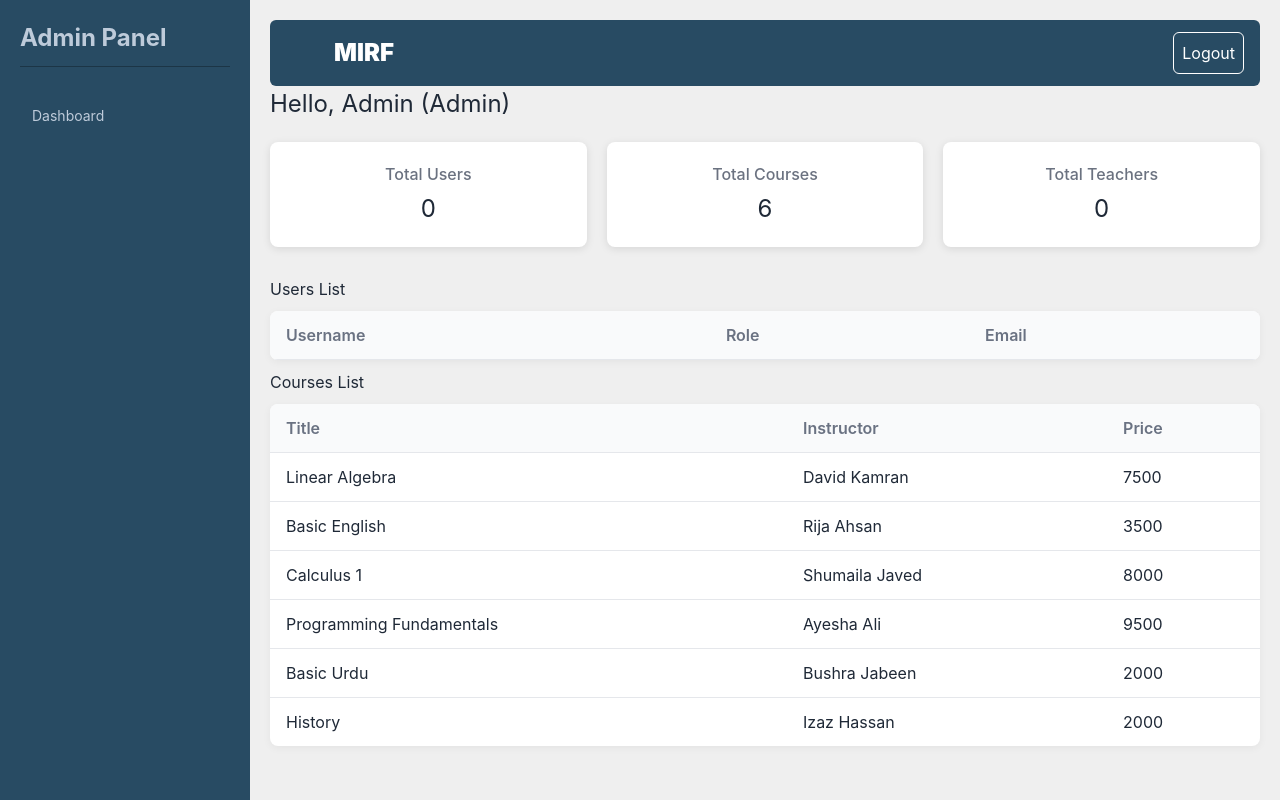
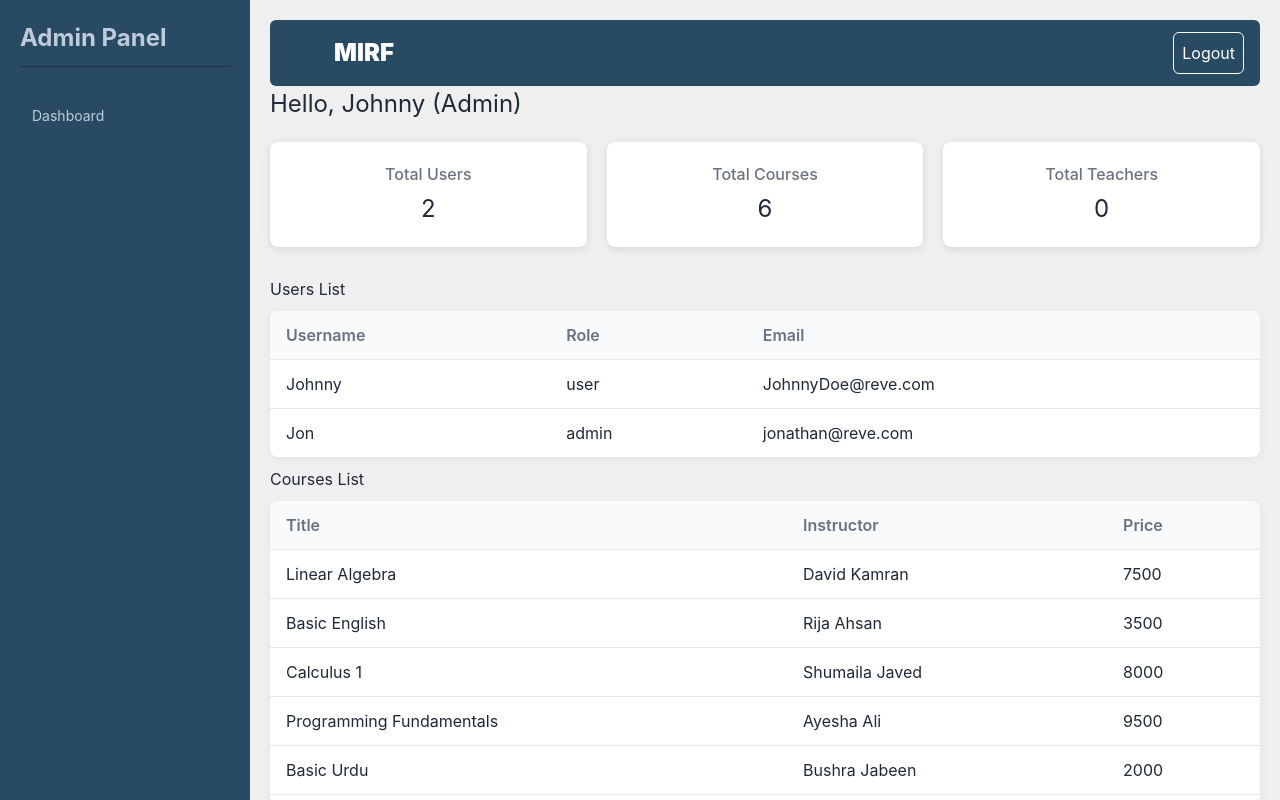
Before and after one commit to Nefertiti23/LMS-WebProj, a React (Vite) app in the folder my-app/: page /admin-dashboard in a window 1280 px wide. Built offline with nearby package versions, Linux system fonts and the light colour scheme; some icons are missing.

Commit message:
local storage fix and teacher recognised

```diff
--- a/my-app/src/App.jsx
+++ b/my-app/src/App.jsx
@@ -29,8 +29,14 @@ export default function App() {
           avgScore: 33
         }
       }
-    }
-    ];
+    },
+    {
+      email: 'jonathan@reve.com',
+      username: 'Jon',
+      password: 'password123',
+      role: 'admin',
+      joinDate: '10-10-23'
+    }];
   });
 
   const [currentuser, setCurrentUser] = useState(() => {
@@ -67,6 +73,10 @@ export default function App() {
     localStorage.setItem('currentUser', JSON.stringify(currentuser));
   }, [currentuser]);
 
+  useEffect(() => {
+    localStorage.setItem('allUsers', JSON.stringify(allUsers));
+  }, [allUsers]);
+
   console.log(allUsers);
 
   return (
--- a/my-app/src/components/person1/Admin-dashboard/Admin-dashboard.jsx
+++ b/my-app/src/components/person1/Admin-dashboard/Admin-dashboard.jsx
@@ -3,26 +3,21 @@ import TopNav from '../Dashboard/TopNav';
 import './admin-dashboard.css';
 import { courses } from '../../person2/courses'; // import courses
 
-export default function AdminDashboard() {
-  // Get logged-in user from localStorage
-  const user = JSON.parse(localStorage.getItem('loggedInUser'));
-
-  // Get all users from localStorage
-  const allUsers = JSON.parse(localStorage.getItem('allUsers')) || [];
-
+export default function AdminDashboard({theuser, allusers}) {
+  console.log(allusers);
   // Stats
-  const totalUsers = allUsers.length;
+  const totalUsers = allusers.length;
   const totalCourses = courses.length;
-  const totalTeachers = allUsers.filter(u => u.role === 'Teacher').length;
+  const totalTeachers = allusers.filter(u => u.role === 'teacher').length;
 
   return (
     <div className="admin-dashboard-wrapper">
       <SideNav />
       <div className="admin-dashboard-content-wrapper">
-        <TopNav user={user} />
+        <TopNav user={theuser} />
 
         <div className="admin-dashboard-content">
-          <h2>Hello, {user?.username || "Admin"} (Admin)</h2>
+          <h2>Hello, {theuser?.username || "Admin"} (Admin)</h2>
 
           <div className="cards-container">
             <div className="card">
@@ -49,7 +44,7 @@ export default function AdminDashboard() {
               </tr>
             </thead>
             <tbody>
-              {allUsers.map((u, index) => (
+              {allusers.map((u, index) => (
                 <tr key={index}>
                   <td>{u.username}</td>
                   <td>{u.role}</td>
--- a/my-app/src/components/person1/Signup/Signup.jsx
+++ b/my-app/src/components/person1/Signup/Signup.jsx
@@ -3,6 +3,8 @@ import { useNavigate } from 'react-router-dom';
 import './Signup.css';
 
 export default function Signup({handleUser, allusers, handleUsers}) {
+  console.log(allusers);
+
   const navigate = useNavigate();
   const [username, setUsername] = useState('');
   const [email, setEmail] = useState('');
@@ -88,7 +90,6 @@ export default function Signup({handleUser, allusers, handleUsers}) {
         <select value={role} onChange={e => setRole(e.target.value)}>
           <option value="user">User</option>
           <option value="teacher">Teacher</option>
-          <option value="admin">Admin</option>
         </select>
       </div>
 
--- a/my-app/src/components/person1/Teacher-dashboard/Teacher-dashboard.jsx
+++ b/my-app/src/components/person1/Teacher-dashboard/Teacher-dashboard.jsx
@@ -2,10 +2,9 @@ import SideNavBar from './SideNavBar';
 import './Teacher-dashboard.css';
 import TopNav from '../Dashboard/TopNav';
 
-export default function TeacherDashboard() {
-  const user = JSON.parse(localStorage.getItem('loggedInUser'));
+export default function TeacherDashboard({currentUser}) {
 
-  if (!user) return <p>Please log in</p>;
+  if (!currentUser) return <p className='text-center my-20 text-md'>Please log in</p>;
 
   const dummyTeachingCourses = [
     { id: 1, title: "React Basics", students: 25 },
@@ -19,7 +18,7 @@ export default function TeacherDashboard() {
       <div className="teacher-dashboard-content">
         <TopNav />
         <p className="username">
-          Hello, <span className="username-name">{user.username}</span> (Teacher)
+          Hello, <span className="username-name">{currentUser.username}</span> (Teacher)
         </p>
 
         <section className="teaching-courses">
--- a/my-app/src/components/person2/CourseEnrollment/CourseEnrollment.jsx
+++ b/my-app/src/components/person2/CourseEnrollment/CourseEnrollment.jsx
@@ -3,6 +3,7 @@ import { courses } from "../courses";
 import "./CourseEnrollment.css";
 import Box from '@mui/material/Box';
 import LinearProgress from '@mui/material/LinearProgress';
+import AssignmentSubmission from "../../person3/Assignmentsubmission/Assignmentsubmission";
 
 function LinearDeterminate() {
 
@@ -42,6 +43,7 @@ function CourseEnrollment() {
               {/* <p className="font-bold text-(--primary)!">Price: Rs {course.price}</p> */}
               <LinearDeterminate />
               <p className="text-sm">3/6 quizzes completed</p>
+              <AssignmentSubmission />
             </div>
           ))}
         </div>
--- a/my-app/src/components/person3/Lessonviewer/Lessonviewer.jsx
+++ b/my-app/src/components/person3/Lessonviewer/Lessonviewer.jsx
@@ -1,6 +1,6 @@
 // src/components/LessonViewer.jsx
-import React from "react";
 import { Box, Typography, List, ListItem, ListItemText } from "@mui/material";
+import './Lessonviewer.css'
 
 const LessonViewer = ({ course }) => {
   if (!course) {
@@ -17,8 +17,8 @@ const LessonViewer = ({ course }) => {
         {course.modules.map((mod, index) => (
           <ListItem key={index} sx={{ borderBottom: "1px solid #eee" }}>
             <ListItemText
-              primary={mod.title} // ✅ FIXED
-              secondary={`Video: ${mod.video}`} // just text, SAFE
+              primary={mod.title}
+              secondary={`Video: ${mod.video}`}
             />
           </ListItem>
         ))}
--- a/my-app/src/components/person3/Quizinterface/Quizinterface.jsx
+++ b/my-app/src/components/person3/Quizinterface/Quizinterface.jsx
@@ -1,4 +1,3 @@
-//@ts-nocheck
 import React, { useState } from "react";
 import {
   Box,
@@ -12,7 +11,7 @@ import {
 const Quizinterface = ({ module }) => {
   const questions = [
     {
-      question: What is ${module?.title}?,
+      question: `What is ${module?.title}?`,
       options: ["Option A", "Option B", "Option C", "Option D"],
       answer: "Option A",
     },
@@ -55,7 +54,7 @@ const Quizinterface = ({ module }) => {
       </Button>
 
       {submitted && (
-        <Typography className={result-message ${isCorrect ? "correct" : "wrong"}}>
+        <Typography className={`result_message ${isCorrect ? "correct" : "wrong"}`}>
           {isCorrect ? "Correct!" : "Wrong answer!"}
         </Typography>
       )}
--- a/my-app/src/components/person4/Router.jsx
+++ b/my-app/src/components/person4/Router.jsx
@@ -5,22 +5,29 @@ import Login from '../person1/Login/Login';
 import SideNav from './navbar/Navbar';
 import Signup from '../person1/Signup/Signup';
 import Dashboard from '../person1/Dashboard/Dashboard';
+import TeacherDashboard from '../person1/Teacher-dashboard/Teacher-dashboard';
+import AdminDashboard from '../person1/Admin-dashboard/Admin-dashboard';
+// person 2
+import CourseCatalog from '../person2/CourseCatalog/CourseCatalog';
+import CourseEnrollment from '../person2/CourseEnrollment/CourseEnrollment';
+// person 3
+import LessonViewer from '../person3/Lessonviewer/Lessonviewer';
+import Quizinterface from '../person3/Quizinterface/Quizinterface';
 // person 4
 import AccountInfo from './accountinfo/AccountInfo';
 import Billing from './billing/Billing';
 import ProgressReports from './progressreps/ProgressReps';
 import Certificates from './certificates/Certificates';
 import Notificatins from './notifications/Notifications';
-import CourseCatalog from '../person2/CourseCatalog/CourseCatalog';
-import CourseEnrollment from '../person2/CourseEnrollment/CourseEnrollment';
-import AdminDashboard from '../person1/Admin-dashboard/Admin-dashboard';
 
 export default function Router({ user, userHandler, userArr, setUserArr }) {
   return (
     <Routes>
       <Route path="/" element={<Home />} />
-      <Route path="/login" element={<Login theuser={user} allusers={userArr} handleUser={userHandler} handleUsers={setUserArr} />} />
-      <Route path="/admin-dashboard" element={<AdminDashboard theuser={user} />} />
+      <Route path="/login" element={<Login theuser={user} allusers={userArr}
+      handleUser={userHandler} handleUsers={setUserArr} />} />
+      <Route path="/admin-dashboard" element={<AdminDashboard theuser={user} allusers={userArr} />} />
+      <Route path="/teacher-dashboard" element={<TeacherDashboard currentUser={user} />} />
 
       <Route path="/signup" element={<Signup handleUser={userHandler}
       allusers={userArr}
@@ -82,7 +89,7 @@ export default function Router({ user, userHandler, userArr, setUserArr }) {
         <div className='h-screen flex'>
         <SideNav />
         <div className='flex-1 overflow-auto'>
-        <Certificates completedCourses={user.userProgress.courses.completed} />
+        <Certificates completedCourses={user.userProgress?.courses.completed} />
         </div>
         </div>
         } />
```
Also changed, not shown: my-app/src/components/person1/Login/Login.jsx (+10 -4 lines), my-app/src/components/person3/Assignmentsubmission/Assignmentsubmission.jsx (+4 -4 lines).
